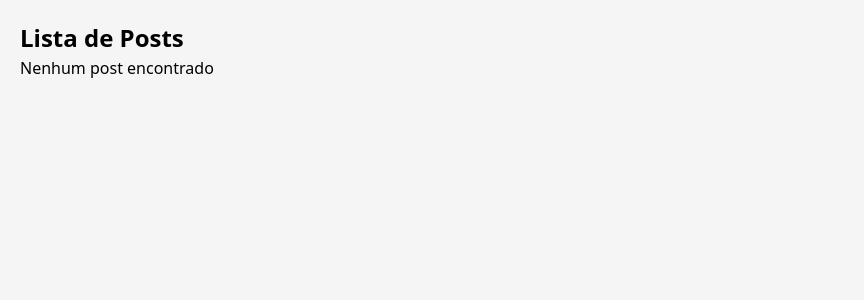
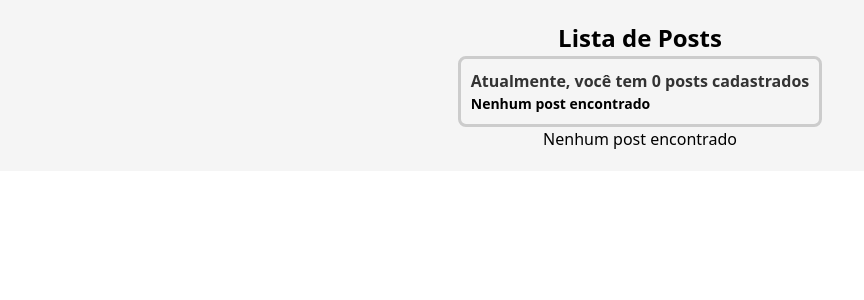
Before and after one commit to daviizui/m02_S09_exercicios, a React (Vite) app: page / in a window 1280 px wide. Shown: the top 300 px of the page, without its empty margins (0-864 px from the left). Built offline with nearby package versions, Linux system fonts and the light colour scheme.

Commit message:
ms10 exercicio desafio

```diff
--- a/src/components/PostsList/PostsList.css
+++ b/src/components/PostsList/PostsList.css
@@ -1,5 +1,23 @@
 .posts-list {
   background-color: #f5f5f5;
   padding: 20px;
-  height: 100vh;
+  height: auto;
+  display: flex;
+  flex-direction: column;
+  align-items: center;
 }
+.posts-count {
+  border: 3px solid #ccc;
+  border-radius: 8px;
+  padding: 10px;
+}
+.posts-count p {
+  color: black;
+  font-size: 14px;
+  font-weight: bold;
+}
+.posts-count h3 {
+  color: #333;
+  font-size: 16px;
+  margin: 0;
+}
--- a/src/components/PostsList/PostsList.jsx
+++ b/src/components/PostsList/PostsList.jsx
@@ -16,9 +16,28 @@ export default function PostsList() {
     localStorage.setItem("posts", JSON.stringify(updatedPosts));
   }
 
+  const categories = ["tutorial", "artigo", "noticia", "entrevista"];
+
   return (
     <section className="posts-list">
       <h2>Lista de Posts</h2>
+      <div className="posts-count">
+        <h3>
+          Atualmente, você tem {posts.length > 0 ? posts.length : "0"} posts
+          cadastrados
+        </h3>
+        {posts.length > 0 ? (
+          categories.map((category) => (
+            <p key={category}>
+              {category.charAt(0).toUpperCase() + category.slice(1)}:{" "}
+              {posts.filter((post) => post.category === category).length}
+            </p>
+          ))
+        ) : (
+          <p>Nenhum post encontrado</p>
+        )}
+      </div>
+
       {posts.length > 0 ? (
         posts.map((post) => (
           <Post key={post.id} post={post} handleDelete={handleDelete} />
```
